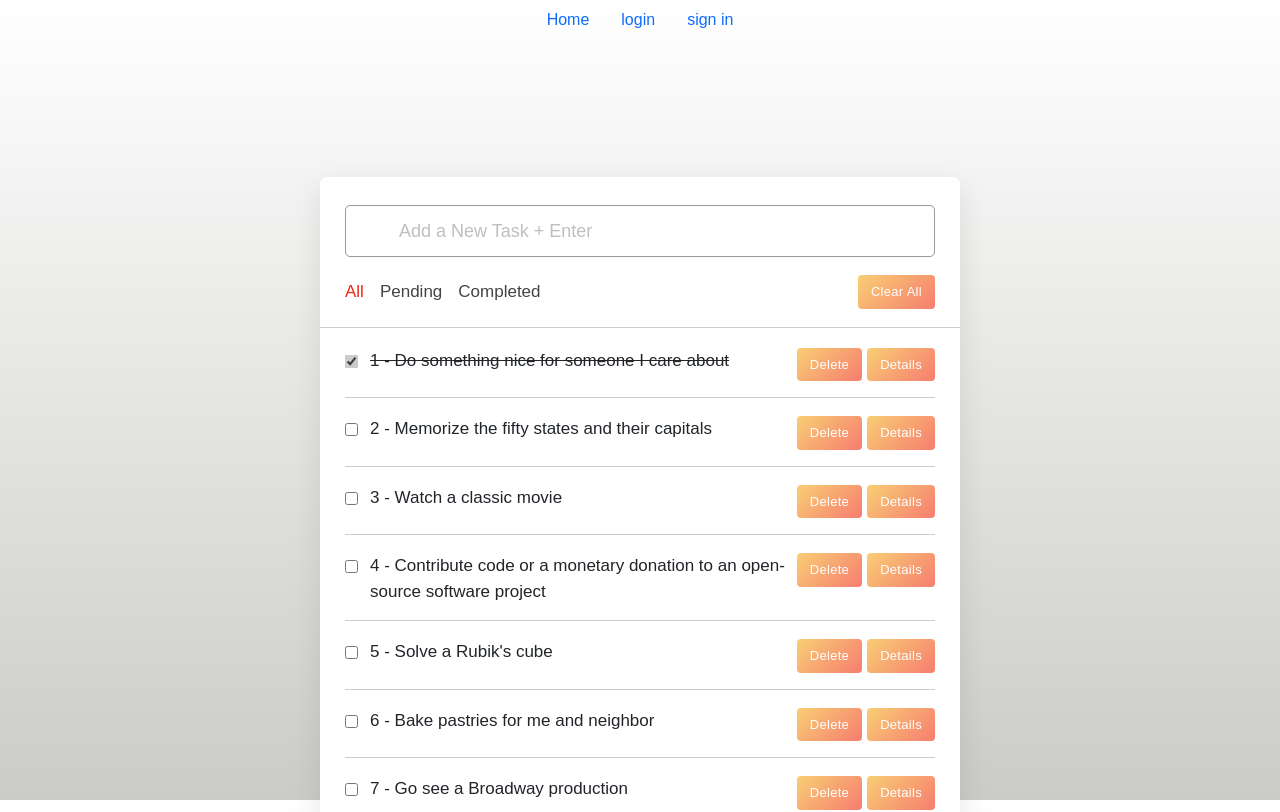
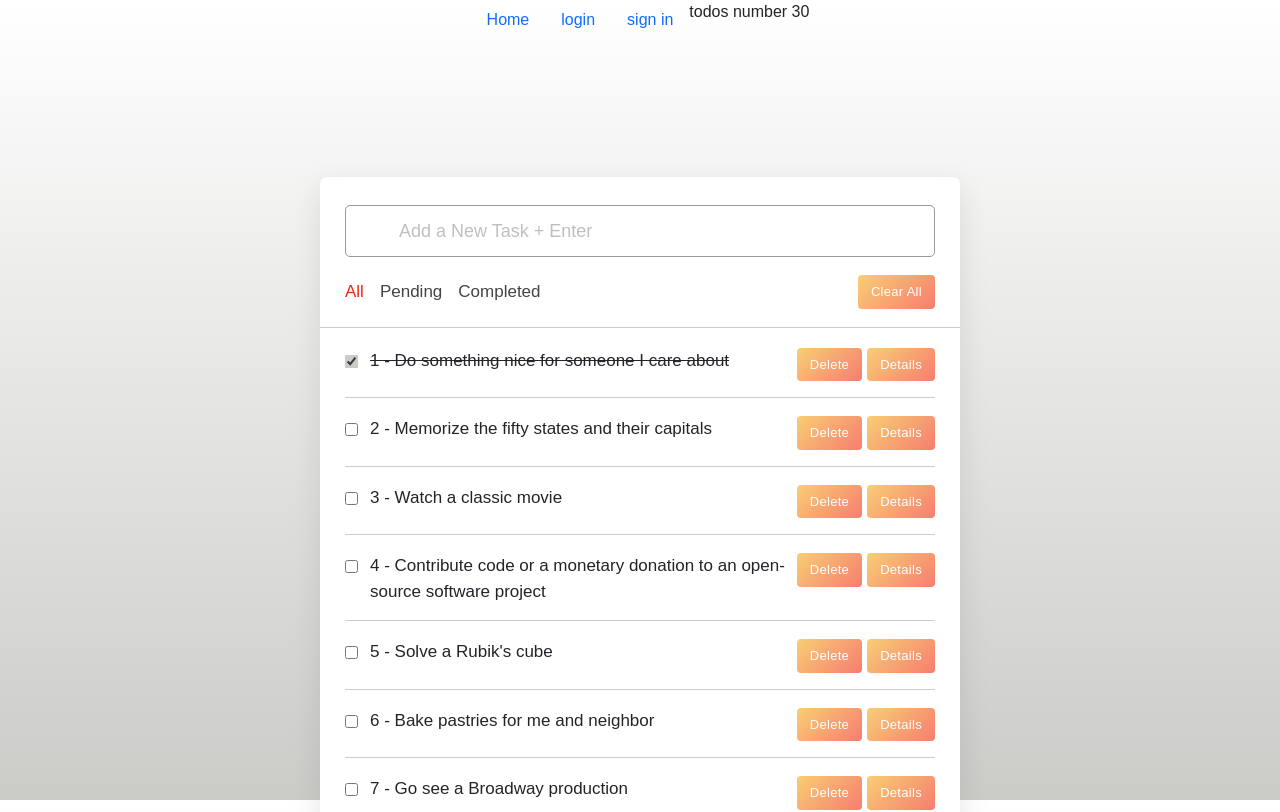
Before and after one commit to THEPEACEMAKER/ng-todo-app, an Angular app: page / in a window 1280 px wide. Shown: the top 812 px of the page. Built offline with nearby package versions, Linux system fonts and the light colour scheme.

Commit message:
add todos number

```diff
--- a/src/app/nav-bar/nav-bar.component.html
+++ b/src/app/nav-bar/nav-bar.component.html
@@ -8,4 +8,7 @@
     <li class="nav-item">
         <a class="nav-link" routerLink="/signin" routerLinkActive='active'>sign in</a>
     </li>
+    <li class="nav-item">
+        <p>todos number {{todosNum}}</p>
+    </li>
 </ul>
--- a/src/app/nav-bar/nav-bar.component.ts
+++ b/src/app/nav-bar/nav-bar.component.ts
@@ -1,10 +1,16 @@
-import { Component } from '@angular/core';
+import { Component, OnInit } from '@angular/core';
+import { TodosService } from '../todos.service'
 
 @Component({
   selector: 'app-nav-bar',
   templateUrl: './nav-bar.component.html',
   styleUrls: ['./nav-bar.component.css']
 })
-export class NavBarComponent {
+export class NavBarComponent implements OnInit  {
+  todosNum:number=0;
+  constructor(private TodosService: TodosService) { }
+  ngOnInit(): void {
+    this.todosNum = this.TodosService.getTodosNumber();
+  }
 
 }
--- a/src/app/todos.service.ts
+++ b/src/app/todos.service.ts
@@ -129,7 +129,11 @@ export class TodosService {
   ];
   constructor() { }
 
-  getTodos(){
+  getTodos(): Todo[]{
     return this.todos;
   }
+
+  getTodosNumber():number{
+    return this.todos.length;
+  }
 }
```
